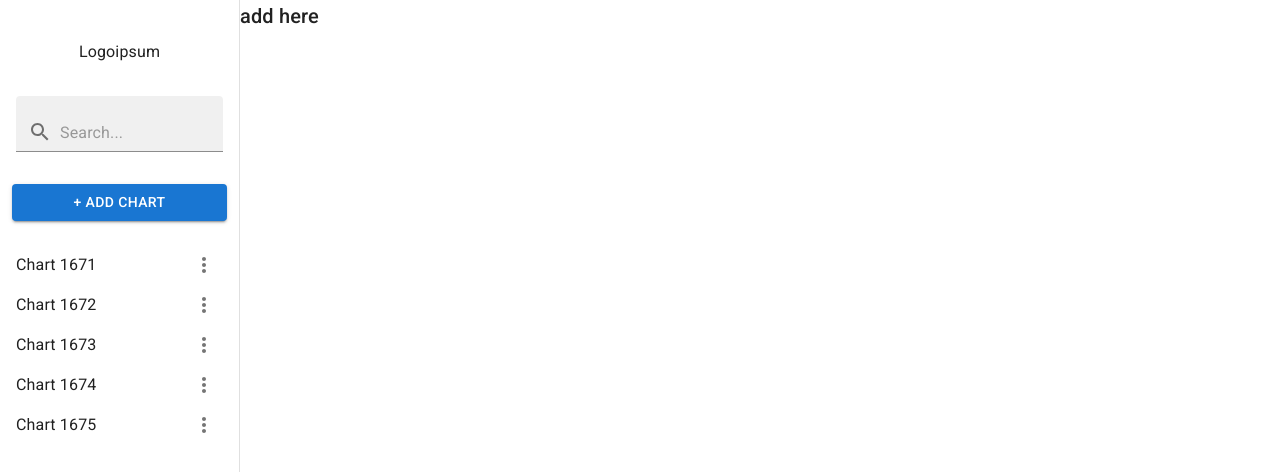
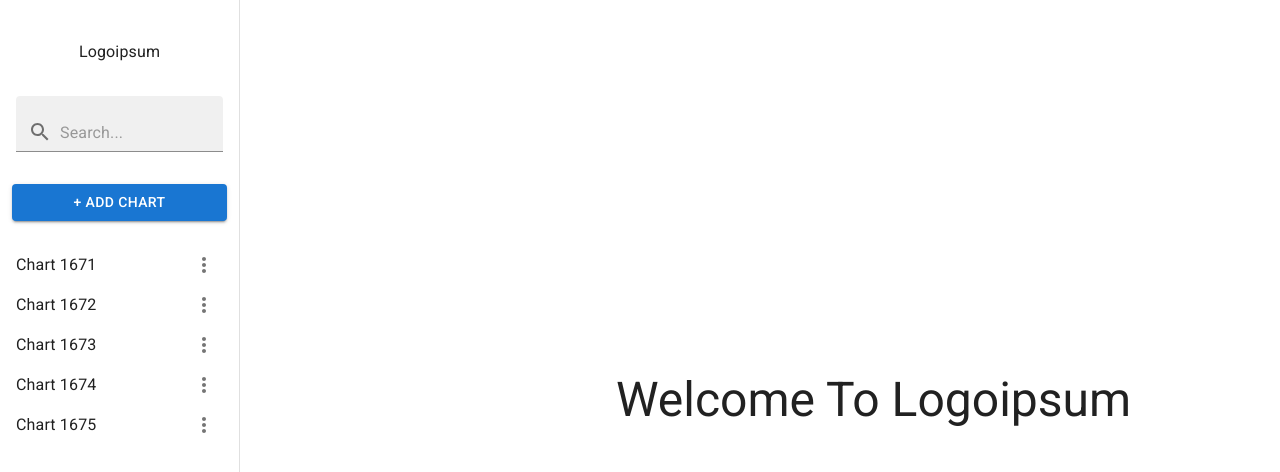
Before and after one commit to ojhaarch2054/AO022025, a React (Vite) app: page / in a window 1280 px wide. Shown: the top 472 px of the page. Built offline with nearby package versions, Linux system fonts and the light colour scheme.

Commit message:
added some comments

```diff
--- a/src/components/LeftSideBar.tsx
+++ b/src/components/LeftSideBar.tsx
@@ -31,29 +31,37 @@ import {
   const navigate = useNavigate();
   //state for chartClick
   const [chartClicked, setChartClicked] = useState(false);
-    const [clickedChartIndex, setClickedChartIndex] = useState<number | null>(null);
-
+  //state to keep track of the index of the clicked chart
+  //clickedChart holds the index of the clicked chart which is initially null
+  const [clickedChartIndex, setClickedChartIndex] = useState<number | null>(
+    null
+  );
   //state manage the anchor element for the Menu component
-    const [anchorEl, setAnchorEl] = useState<null | HTMLElement>(null);
+  //useful for controlling the position of the Menu component, allowing it to be displayed relative to the specified anchor element
+  const [anchorEl, setAnchorEl] = useState(null);
 
   //onClick event for icon
   const handleMoreVertIconClick = (e: any) => {
     console.log("MoreVertIcon Clicked!!!!");
     setAnchorEl(e.currentTarget);
   };
-
+  //to add chart
   const addClickBtn = (e: any) => {
     e.preventDefault();
     navigate("/add-chart");
   };
+  //fun to handle the closing of the menu component
+  //it closes the Menu by removing the reference to the anchor element
   const handleClose = () => {
     setAnchorEl(null);
   };
 
-    //handleChartClick
+  //handleChartClick btn which takes the index of the clicked chart as an argument
   const handleChartClick = (i: number) => {
     setChartClicked(true);
+    //update the clickedChartIndex state with the index of the clicked chart
     setClickedChartIndex(i);
+    console.log("clicked chart index is: " + clickedChartIndex)
   };
 
   return (
@@ -154,7 +162,16 @@ import {
           </Box>
         ) : (
           //if chartClicked is false
-            <Typography variant="h6" component="h6">add here</Typography>
+          <Box
+            sx={{
+              display: "flex",
+              alignItems: "center",
+              height: "100vh",
+              marginLeft: 47,
+            }}
+          >
+            <Typography variant="h3">Welcome To Logoipsum</Typography>
+          </Box>
         )}
       </Box>
     </>
```
Lines whose indentation alone changed are shown as unchanged.
